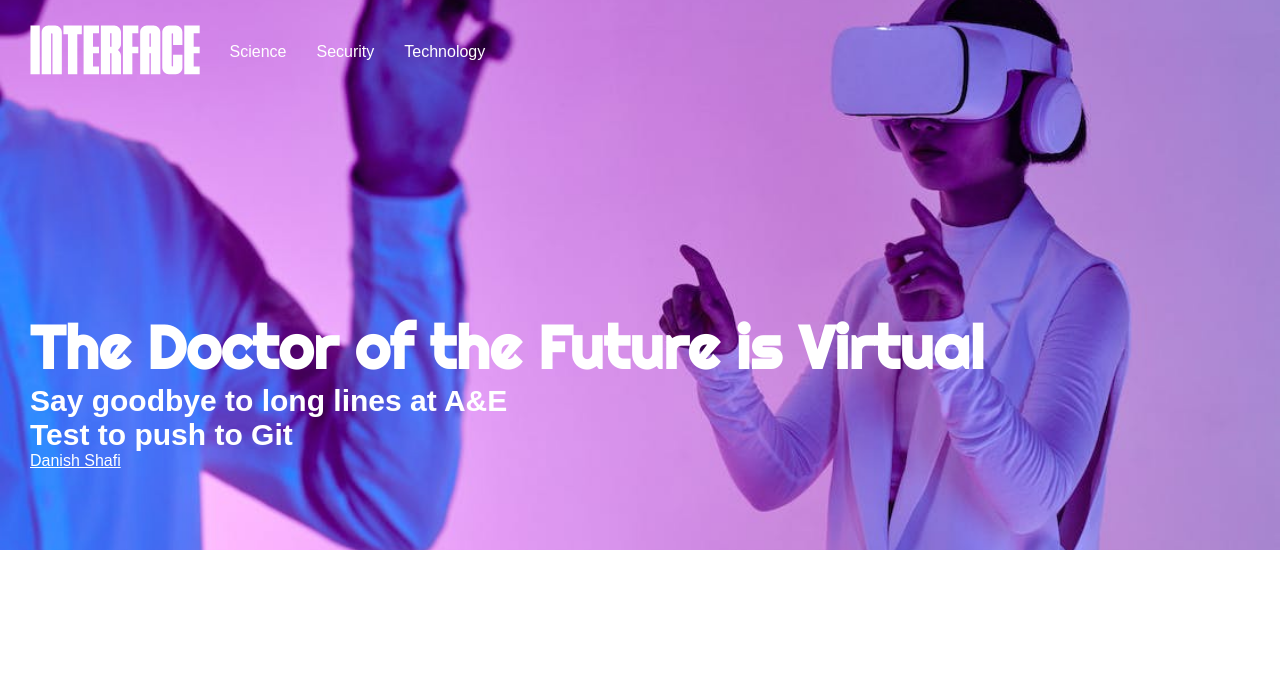
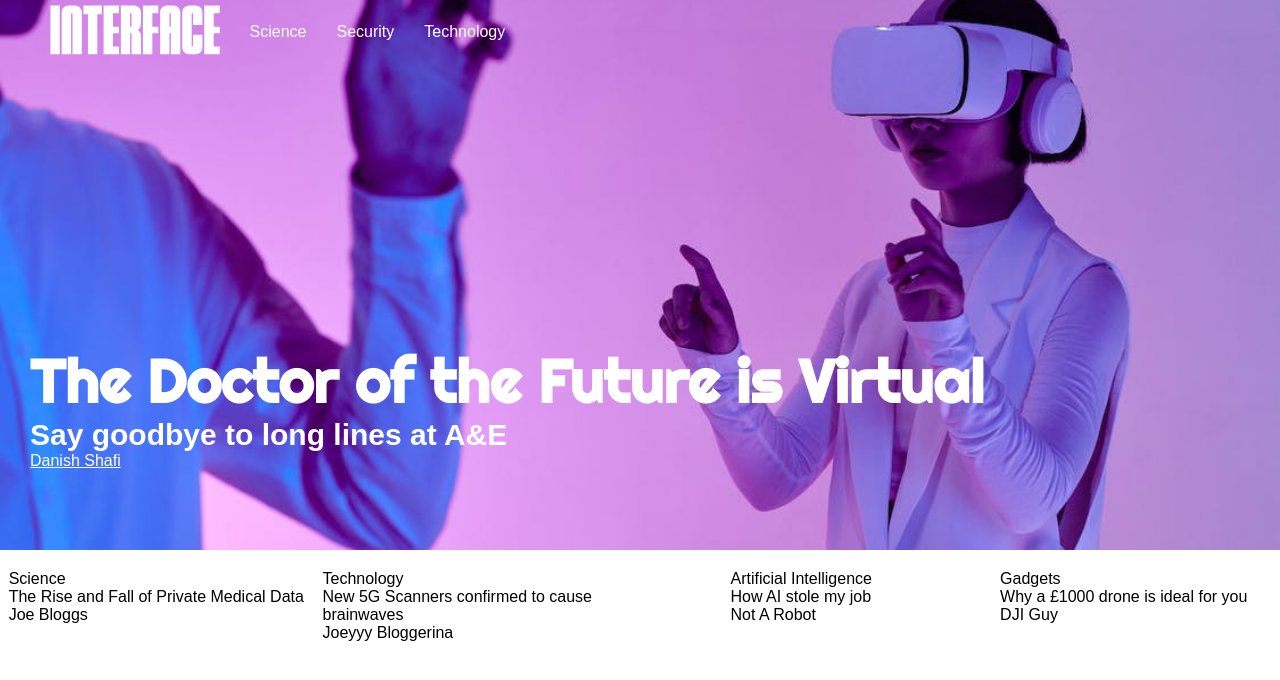
Before and after one commit to builtbydans/Interface, a React (Create React App) app: page / in a window 1280 px wide. Shown: the top 680 px of the page. Built offline with nearby package versions, Linux system fonts and the light colour scheme.

Commit message:
Fixed absolute value for MainStory component and testing Trending Story section

```diff
--- a/src/components/MainStory.jsx
+++ b/src/components/MainStory.jsx
@@ -9,7 +9,7 @@ const Container = styled.div`
 `
 
 const Wrapper = styled.div`
-  position: absolute;
+  position: relative;
   height: 550px;
   width: 100%;
   top: 0;
@@ -49,7 +49,6 @@ const MainStory = () => {
         <MainTextArea>
           <MainTitle>The Doctor of the Future is Virtual</MainTitle>
           <MainCaption>Say goodbye to long lines at A&E</MainCaption>
-          <MainCaption>Test to push to Git</MainCaption>
           <MainAuthor href='/authors'>Danish Shafi</MainAuthor>
         </MainTextArea>
       </Container>
--- a/src/components/Navbar.jsx
+++ b/src/components/Navbar.jsx
@@ -5,13 +5,13 @@ import InterfaceLogo from '../assets/interface-logo.svg';
 
 const Container = styled.div`
   padding: 0px 30px;
-  margin: 20px 0px;
+  margin: 0px 20px;
   max-width: 1200px;
 `
 const NavMain = styled.nav`
   color: white;
   height: 64px;
-  position: relative;
+  position: absolute;
   z-index: 1;
   display: flex;
   align-items: center;
--- /dev/null
+++ b/src/components/NewsStories.jsx
@@ -0,0 +1,14 @@
+import React from 'react'
+
+const NewsStories = ({ category, title, blurb, author }) => {
+  return (
+    <div>
+      <p>{category}</p>
+      <p>{title}</p>
+      <p>{blurb}</p>
+      <p>{author}</p>
+    </div>
+  )
+}
+
+export default NewsStories
--- /dev/null
+++ b/src/components/TrendingStories.jsx
@@ -0,0 +1,57 @@
+import React from 'react'
+import styled from 'styled-components';
+import NewsStories from './NewsStories';
+
+const Wrapper = styled.div`
+  margin: 20px 0px;
+  display: grid;
+  grid-template-columns: repeat(4, 1fr);
+  grid-column-gap: 10px;
+  grid-row-gap: 10px;
+`
+
+const data = [
+  {
+    category: 'Science',
+    title: 'The Rise and Fall of Private Medical Data',
+    blurb: 'loremipsum100000',
+    author: 'Joe Bloggs'
+  },
+  {
+    category: 'Technology',
+    title: 'New 5G Scanners confirmed to cause brainwaves',
+    blurb: 'loremipsum10000dsddsddsddsd0',
+    author: 'Joeyyy Bloggerina'
+  },
+  {
+    category: 'Artificial Intelligence',
+    title: 'How AI stole my job',
+    blurb: 'itdidreally',
+    author: 'Not A Robot'
+  },
+  {
+    category: 'Gadgets',
+    title: 'Why a £1000 drone is ideal for you',
+    blurb: 'loremipsum100000',
+    author: 'DJI Guy'
+  }
+]
+
+const TrendingStories = () => {
+  return (
+    <div>
+      <Wrapper>
+        {data.map((story) => {
+          return <NewsStories
+                    category={story.category}
+                    title={story.title}
+                    blur={story.blurb}
+                    author={story.author}
+                  />
+        })}
+      </Wrapper>
+    </div>
+  )
+}
+
+export default TrendingStories
--- a/src/pages/HomePage.js
+++ b/src/pages/HomePage.js
@@ -1,12 +1,14 @@
 import React from 'react'
 import Navbar from '../components/Navbar'
 import MainStory from '../components/MainStory'
+import TrendingStories from '../components/TrendingStories'
 
 const HomePage = () => {
   return (
     <div>
       <Navbar />
       <MainStory />
+      <TrendingStories />
     </div>
   )
 }
```
